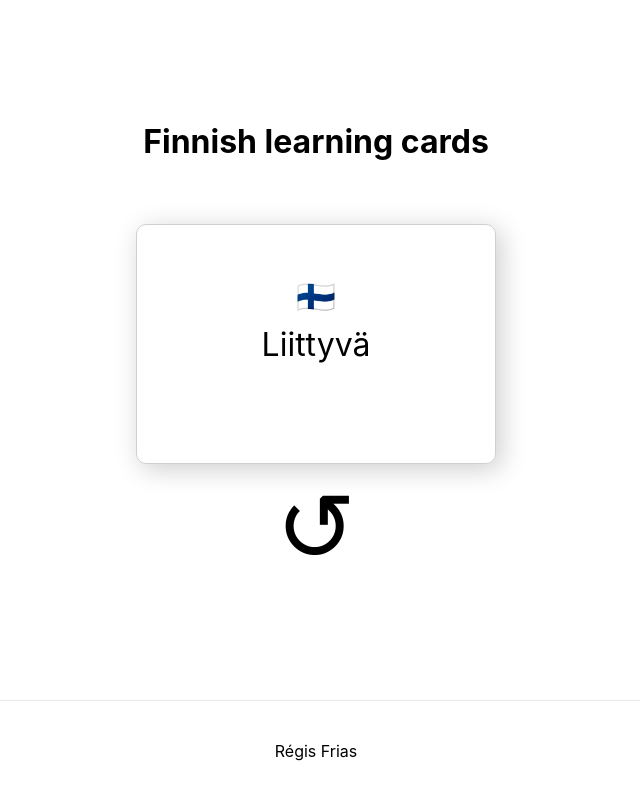
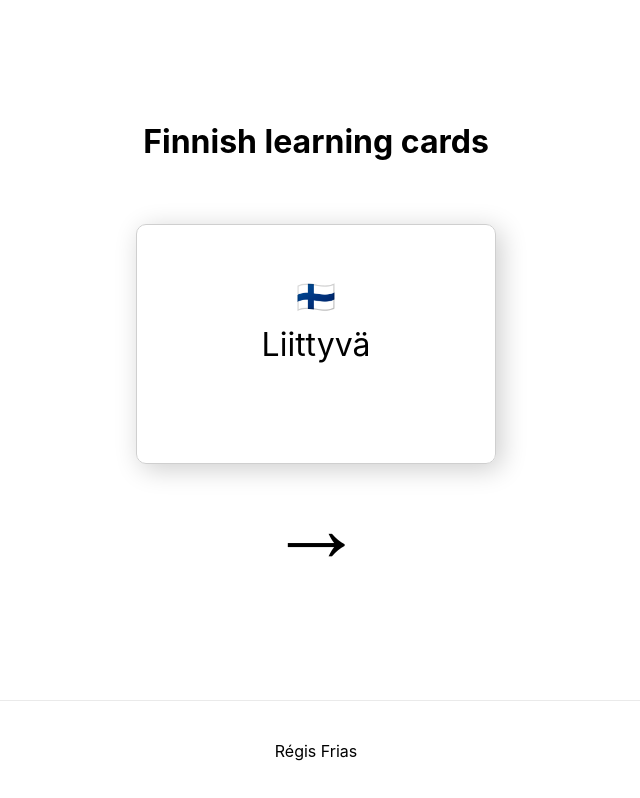
Before and after one commit to regisfrias/finnish-vocabulary-cards, a Next.js app: page / in a window 1280 px wide. Shown: the whole page, without its empty margins (324-964 px from the left). Built offline with nearby package versions, Linux system fonts and the light colour scheme.

Commit message:
Replace icon.

```diff
--- a/components/Card.js
+++ b/components/Card.js
@@ -30,7 +30,7 @@ export default function Card({words, onFinnish}) {
       </div>
 
       <p className={styles.description}>
-        <button className={styles.big_button} onClick={() => nextIndex(index)}>↺</button>
+        <button className={styles.big_button} onClick={() => nextIndex(index)}>→</button>
       </p>
     </>
   )
```
